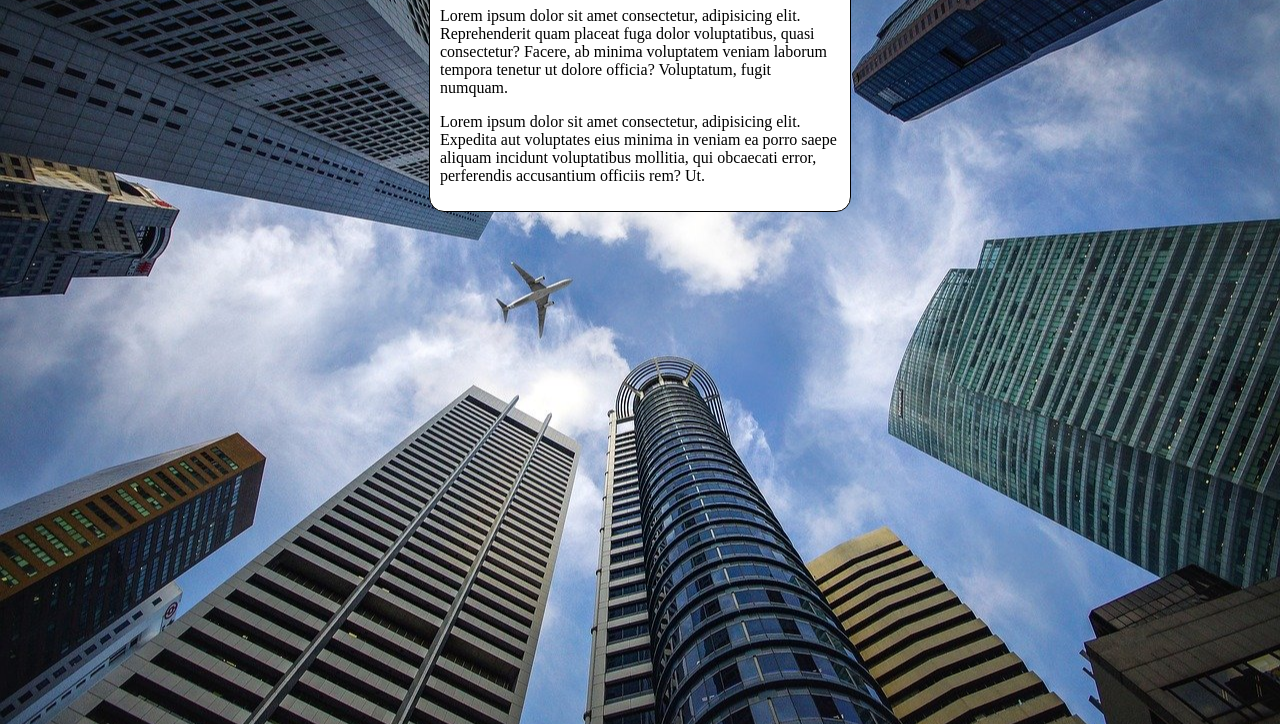
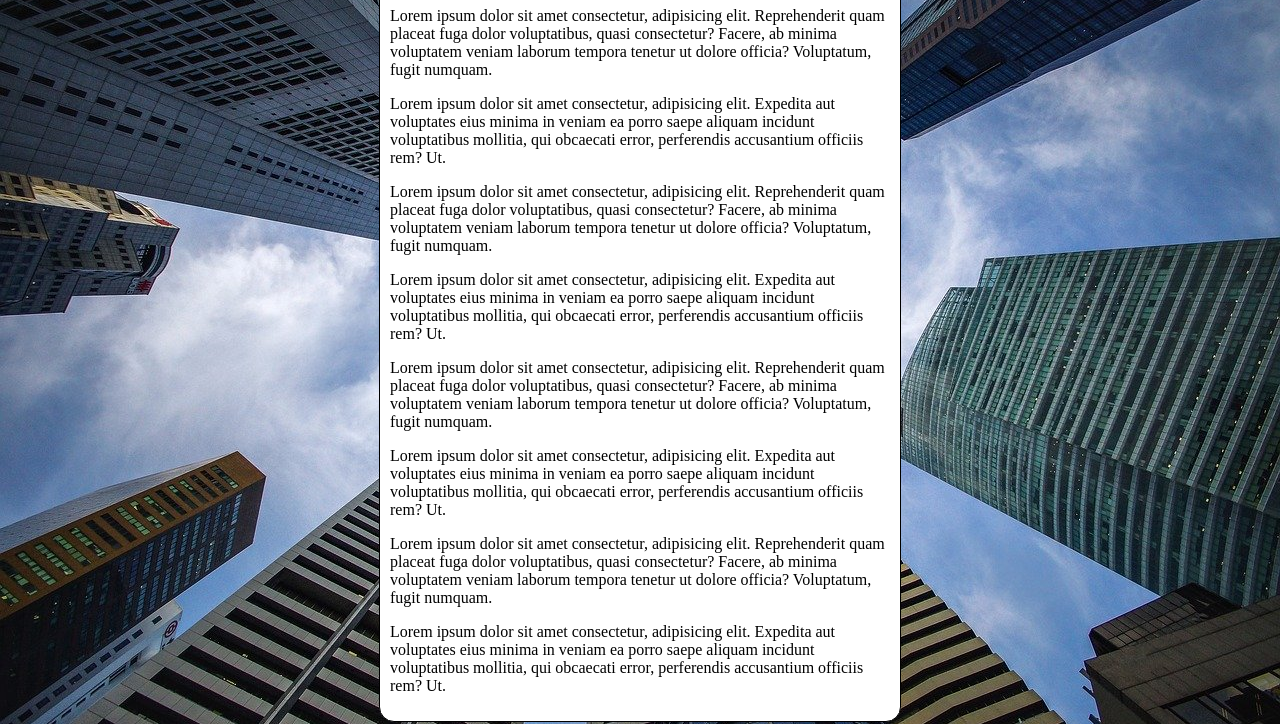
Before and after one commit to DjeniferStarosky/html-css, a plain HTML site: page exercicios/ex.022/fundo006.html in a window 1280 px wide. Shown: the part 92-816 px from the top of the page. Drawn offline with Linux system fonts and the light colour scheme.

Commit message:
atualizando ex022

```diff
--- a/exercicios/ex.022/fundo006.html
+++ b/exercicios/ex.022/fundo006.html
@@ -3,19 +3,30 @@
 <head>
     <meta charset="UTF-8">
     <meta name="viewport" content="width=device-width, initial-scale=1.0">
-    <title>Document</title>
+    <title>Fundo fixo de tela</title>
     <style>
         body {
-            height: 100vh;
-            background-color: black;
-            background-image: url(imagens/wallpaper002.jpg);
+           height: 100vh;
+            /* background-color: black;
+            background-image: url('imagens/wallpaper002.jpg');
             background-position: center center;
             background-repeat: no-repeat;
             background-size: cover;
+            background-attachment: fixed; */
+
+            /* SHORTHAND BACKGROUND:
+            Ordem: color > image > position > repeat > attachment
+            O Size não funciona na shorthand*/
+
+            background: black url('imagens/wallpaper002.jpg') center center no-repeat fixed;
+            background-size: cover;
+
         }
+
+
         main {
             background-color: white;
-            width: 400px;
+            max-width: 500px;
             padding: 10px;
             margin: auto;
             border: 1px solid black;
@@ -28,6 +39,12 @@
         <h1>Teste de background-image</h1>
         <p>Lorem ipsum dolor sit amet consectetur, adipisicing elit. Reprehenderit quam placeat fuga dolor voluptatibus, quasi consectetur? Facere, ab minima voluptatem veniam laborum tempora tenetur ut dolore officia? Voluptatum, fugit numquam.</p>
         <p>Lorem ipsum dolor sit amet consectetur, adipisicing elit. Expedita aut voluptates eius minima in veniam ea porro saepe aliquam incidunt voluptatibus mollitia, qui obcaecati error, perferendis accusantium officiis rem? Ut.</p>
+        <p>Lorem ipsum dolor sit amet consectetur, adipisicing elit. Reprehenderit quam placeat fuga dolor voluptatibus, quasi consectetur? Facere, ab minima voluptatem veniam laborum tempora tenetur ut dolore officia? Voluptatum, fugit numquam.</p>
+        <p>Lorem ipsum dolor sit amet consectetur, adipisicing elit. Expedita aut voluptates eius minima in veniam ea porro saepe aliquam incidunt voluptatibus mollitia, qui obcaecati error, perferendis accusantium officiis rem? Ut.</p>
+        <p>Lorem ipsum dolor sit amet consectetur, adipisicing elit. Reprehenderit quam placeat fuga dolor voluptatibus, quasi consectetur? Facere, ab minima voluptatem veniam laborum tempora tenetur ut dolore officia? Voluptatum, fugit numquam.</p>
+        <p>Lorem ipsum dolor sit amet consectetur, adipisicing elit. Expedita aut voluptates eius minima in veniam ea porro saepe aliquam incidunt voluptatibus mollitia, qui obcaecati error, perferendis accusantium officiis rem? Ut.</p>
+        <p>Lorem ipsum dolor sit amet consectetur, adipisicing elit. Reprehenderit quam placeat fuga dolor voluptatibus, quasi consectetur? Facere, ab minima voluptatem veniam laborum tempora tenetur ut dolore officia? Voluptatum, fugit numquam.</p>
+        <p>Lorem ipsum dolor sit amet consectetur, adipisicing elit. Expedita aut voluptates eius minima in veniam ea porro saepe aliquam incidunt voluptatibus mollitia, qui obcaecati error, perferendis accusantium officiis rem? Ut.</p>
     </main>
 </body>
 </html>
```
